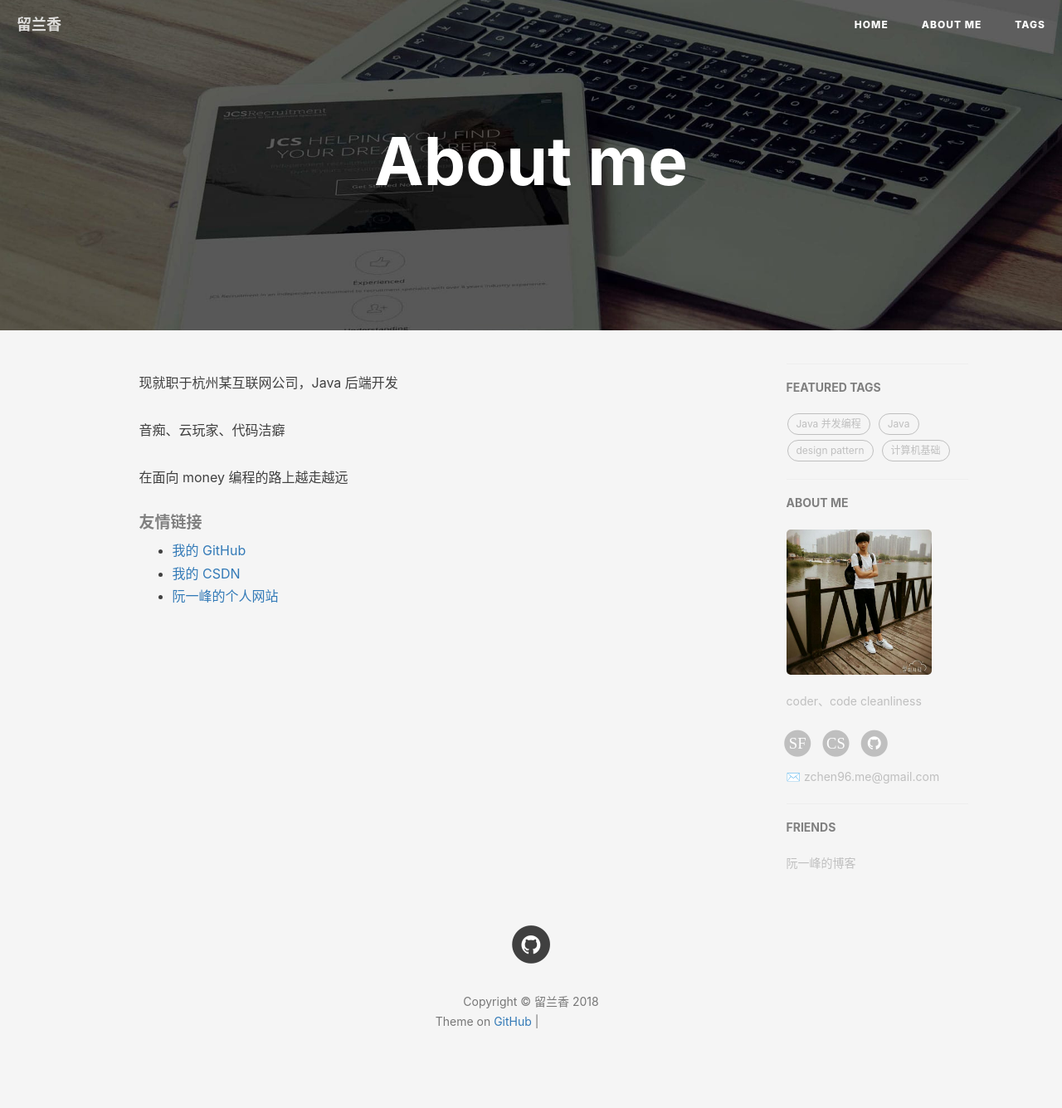
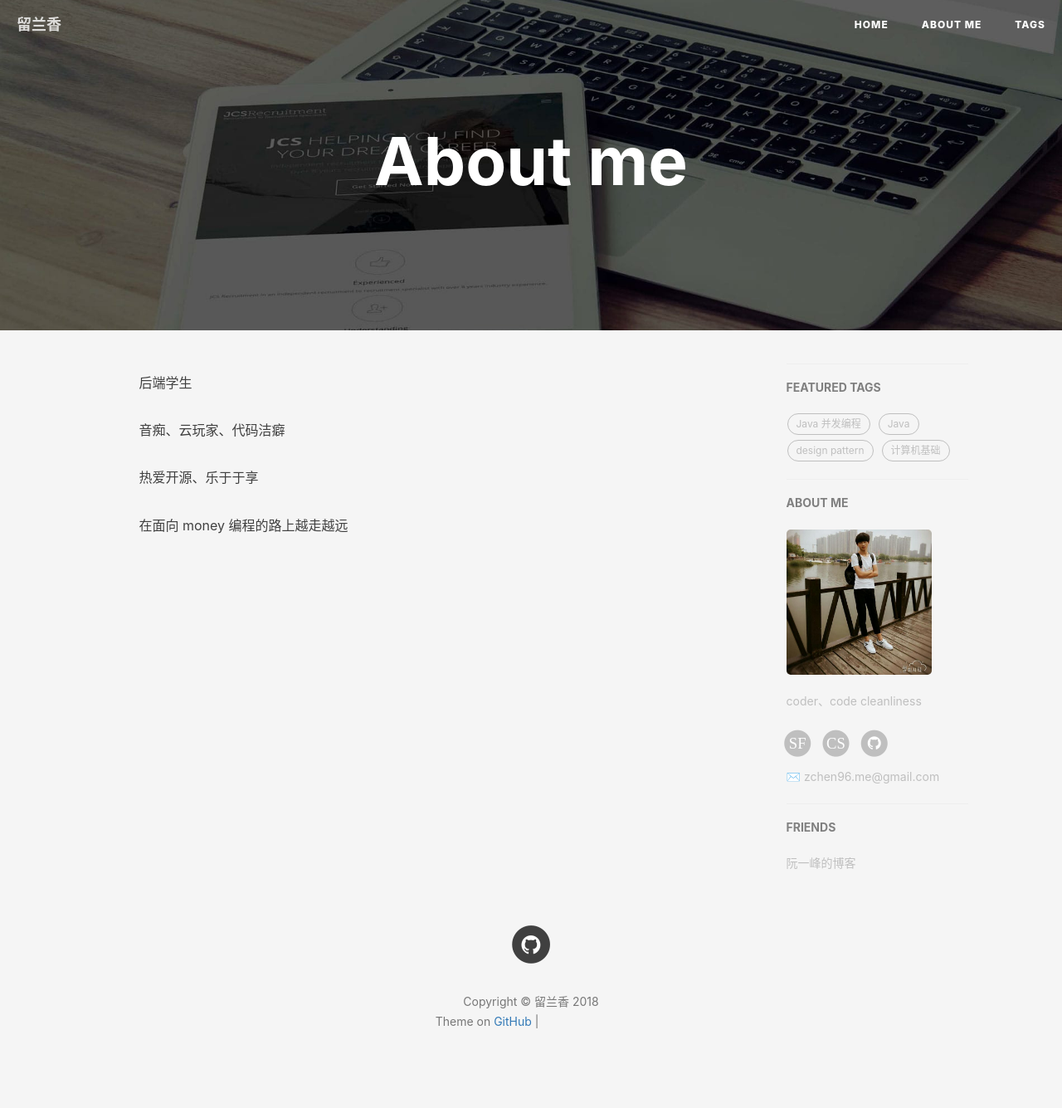
Before and after one commit to zchen96/zchen96.github.io, a Jekyll site: the page built from about.html, in a window 1280 px wide. Shown: the whole page at 83% size. Built offline with Jekyll 4.4.1, drawn with Linux system fonts in a browser that asks for light colours; nearby versions of some CDN libraries; comment, search, counter and statistics services are not loaded; grey boxes are pictures that could not be loaded.

Commit message:
update about me

```diff
--- a/about.html
+++ b/about.html
@@ -16,19 +16,20 @@ header-img: "img/post-bg-rwd.jpg"
     <!--copied from markdown -->
     <!-- <h5>菜</h5> -->
 
-	<p>现就职于杭州某互联网公司，Java 后端开发</p>
-    <p>音痴、云玩家、代码洁癖</p>
+	<p>后端学生</p>
+        <p>音痴、云玩家、代码洁癖</p>
+	<p>热爱开源、乐于于享</p>
 	<p>在面向 money 编程的路上越走越远</p>
 
 
 
-    <h5>友情链接</h5>
+    <!--<h5>友情链接</h5>
 
-    <ul>
+     <ul>
         <li><a href="https://github.com/zchen96/">我的 GitHub</a></li>
 		<li><a href="https://blog.csdn.net/codejas/">我的 CSDN</a></li>
 		<li><a href="http://www.ruanyifeng.com/home.html/">阮一峰的个人网站</a></li>
-    </ul>
+    </ul> -->
 </div>
 
 <!-- English Version -->
```
